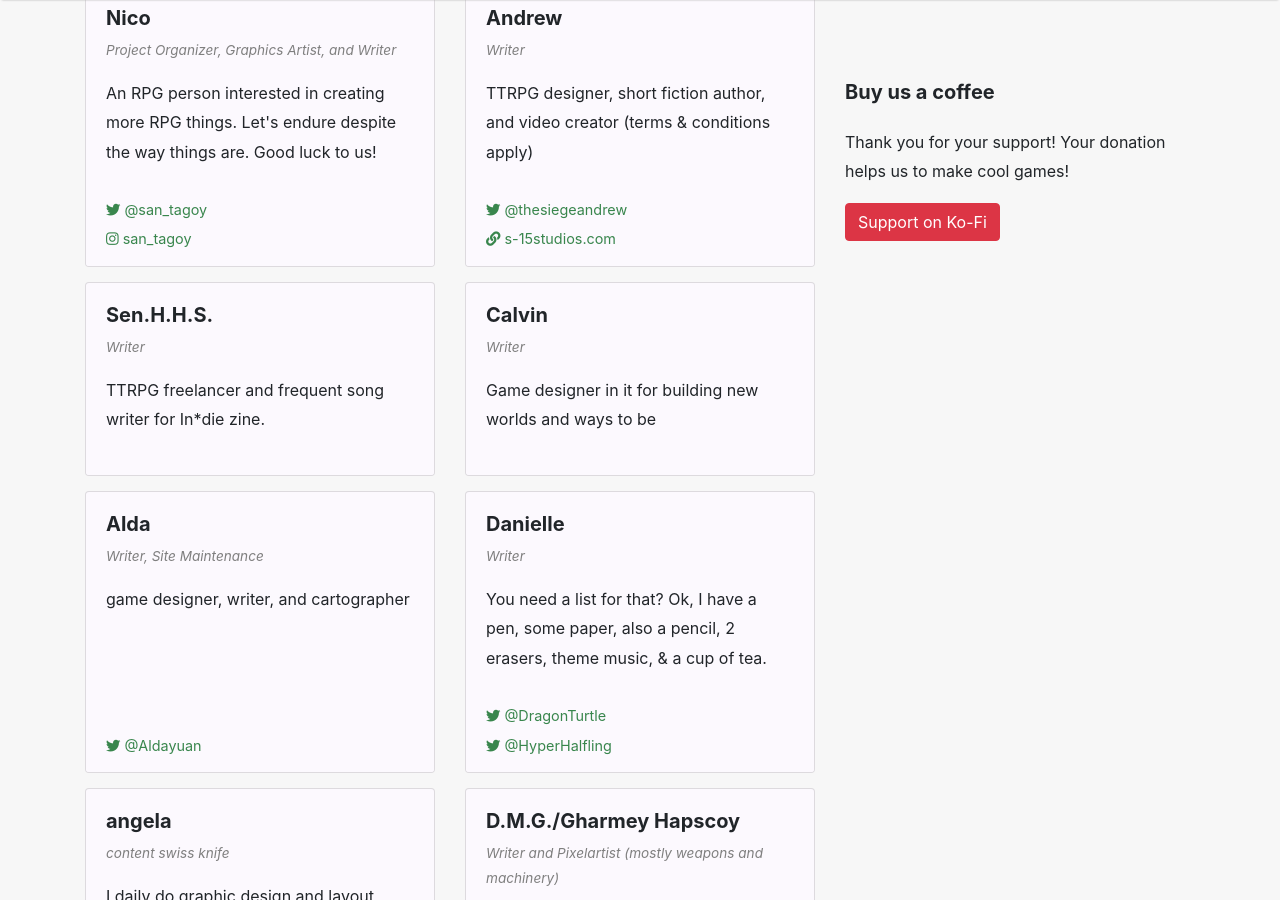
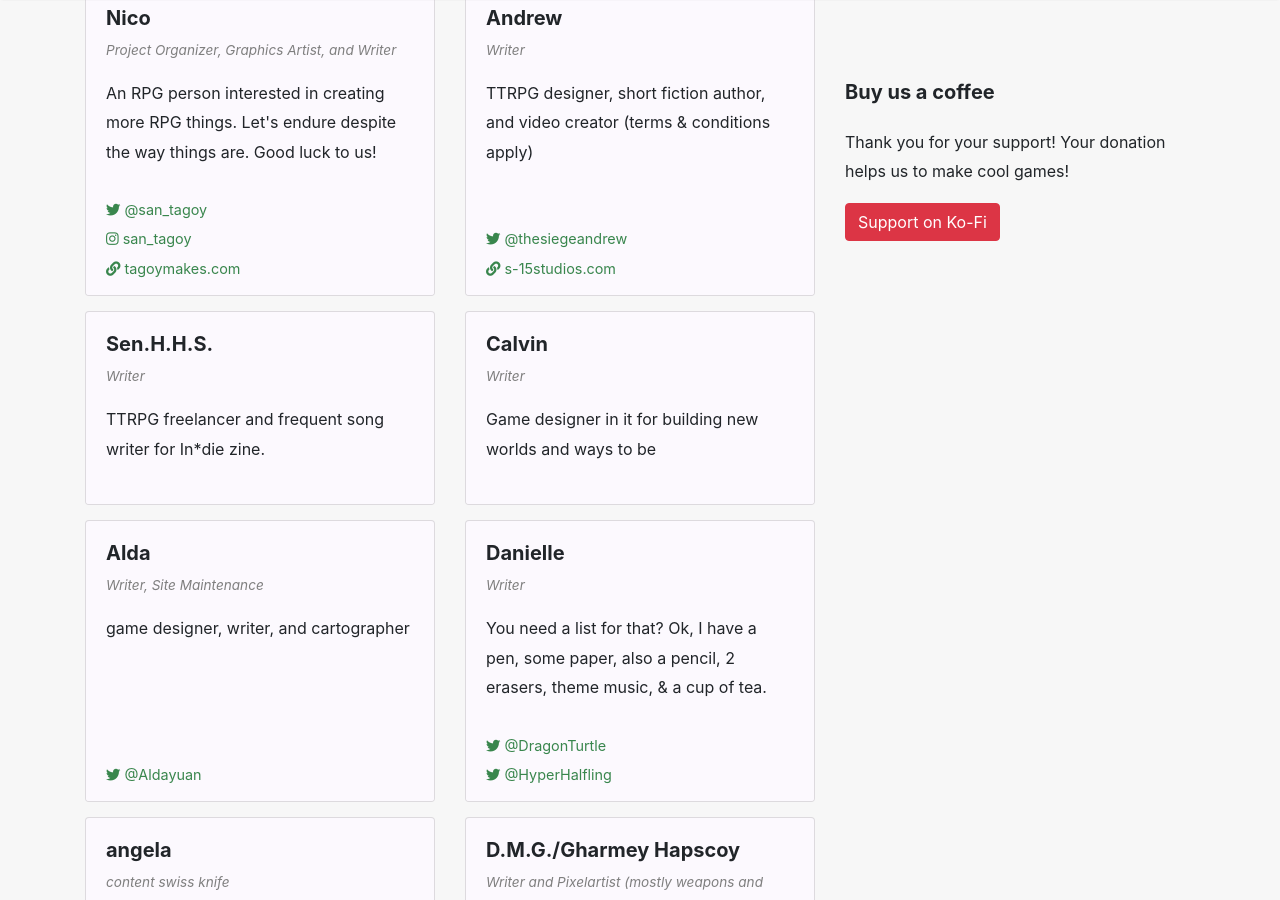
Before and after one commit to indie-zine/indie-zine.github.io, a Jekyll site: the page built from _pages/about.md, in a window 1280 px wide and 900 px high, scrolled down 413 px. Built offline with Jekyll 4.4.1, drawn with Linux system fonts in a browser that asks for light colours; nearby versions of some CDN libraries.

Commit message:
Add san_tagoy site to contributor tile

```diff
--- a/_pages/about.md
+++ b/_pages/about.md
@@ -32,6 +32,8 @@ comments: true
               <span class="contributor-contact"><a href="https://twitter.com/san_tagoy"><i class="fab fa-twitter"></i> @san_tagoy</a></span>
               <br />
               <span class="contributor-contact"><a href="https://www.instagram.com/san_tagoy/"><i class="fab fa-instagram"></i> san_tagoy</a></span>
+              <br />
+              <span class="contributor-contact"><a href="https://tagoymakes.com/"><i class="fas fa-link"></i> tagoymakes.com</a></span>
             </div>
           </div>
           <div class="contributor card">
```
